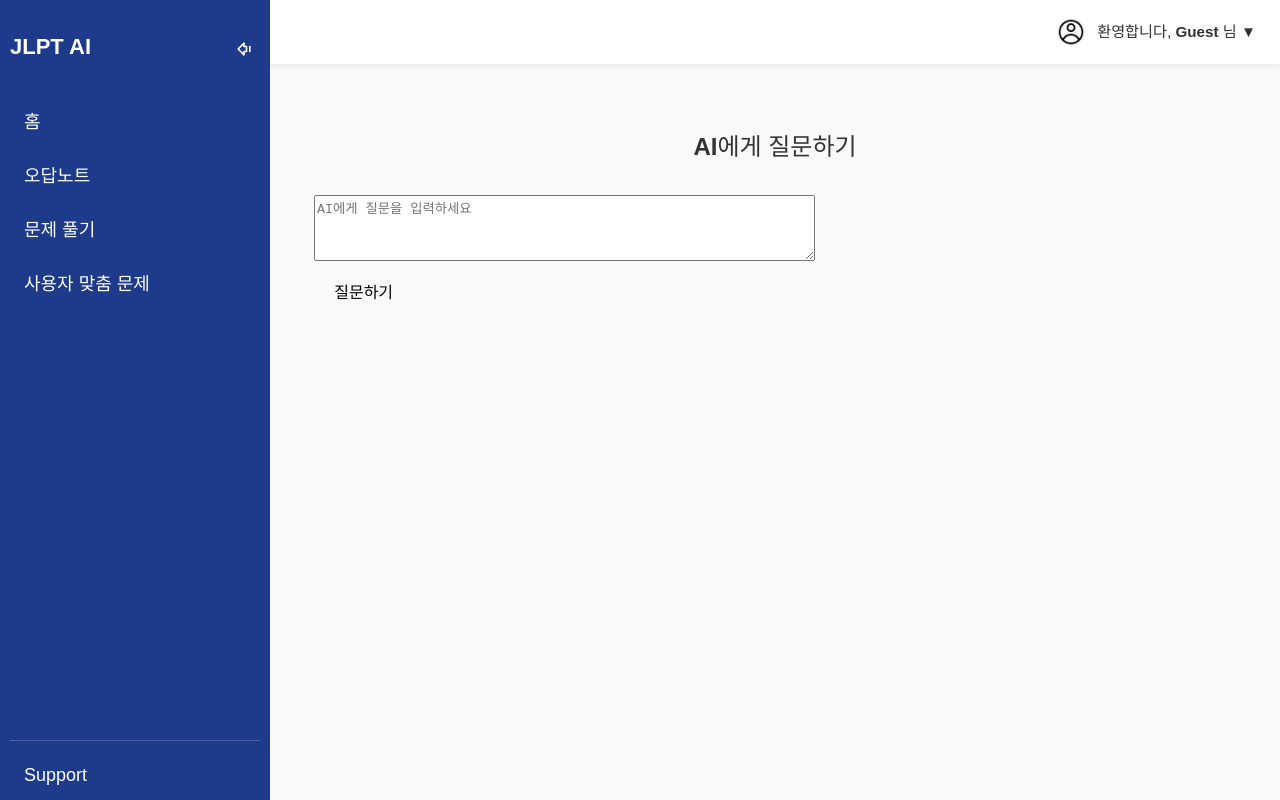
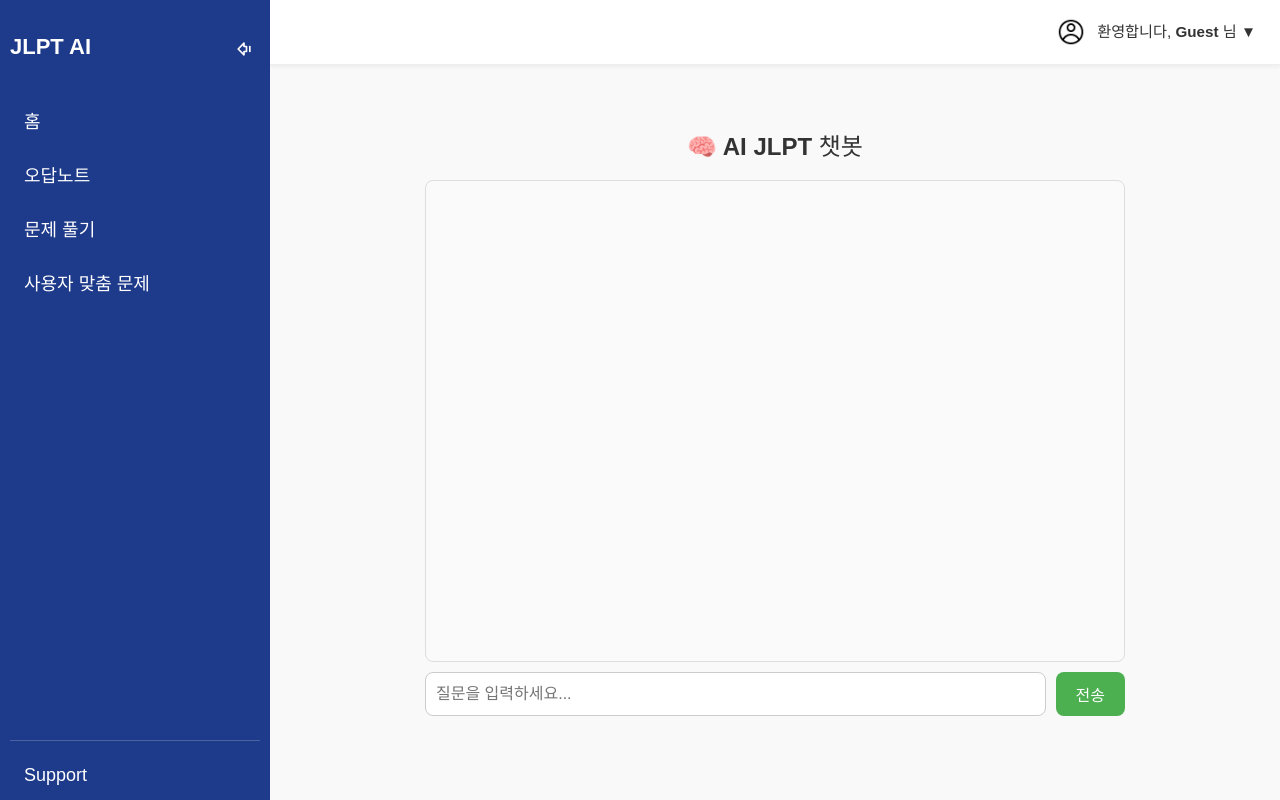
Before and after one commit to sk-prj-genai-question-app/frontend, a React (Vite) app: page /custom in a window 1280 px wide. Built offline with nearby package versions, Linux system fonts and the light colour scheme; sample sign-in values are in the browser's storage.

Commit message:
사용자 설정 챗봇 활성화

```diff
--- a/src/pages/custom/CustomPage.css
+++ b/src/pages/custom/CustomPage.css
@@ -2,58 +2,108 @@
   max-width: 700px;
   margin: 0 auto;
   padding: 20px;
+  font-family: "Arial", sans-serif;
+}
+
+.title {
+  text-align: center;
+  margin-bottom: 15px;
 }
 
 .chat-box {
-  border: 1px solid #ccc;
-  padding: 12px;
-  height: 500px;
+  height: 450px; /* 세로 크기 줄임 */
   overflow-y: auto;
-  background: #f9f9f9;
+  border: 1px solid #ddd;
+  border-radius: 8px;
+  padding: 15px;
+  margin-bottom: 10px;
+  background-color: #fafafa;
 }
 
-.chat-message {
-  margin: 10px 0;
+.chat-bubble {
+  padding: 10px;
+  margin: 8px 0;
+  border-radius: 8px;
+  max-width: 90%;
+  word-wrap: break-word;
 }
 
-.chat-message.user .text {
+.chat-bubble.user {
+  background-color: #dcf8c6;
+  align-self: flex-end;
   text-align: right;
-  background: #e0f0ff;
+}
+
+.chat-bubble.ai {
+  background-color: #f1f0f0;
+  align-self: flex-start;
+  text-align: left;
+}
+
+.question-form {
+  display: flex;
+  gap: 10px;
+}
+
+.question-form input {
+  flex: 1;
   padding: 10px;
   border-radius: 8px;
-  display: inline-block;
-  max-width: 80%;
+  border: 1px solid #ccc;
 }
 
-.chat-message.bot .text {
-  text-align: left;
-  background: #eee;
-  padding: 10px;
+.question-form button {
+  padding: 10px 20px;
+  background-color: #4caf50;
+  color: white;
+  border: none;
   border-radius: 8px;
-  display: inline-block;
-  max-width: 80%;
-}
-
-.options {
-  margin-top: 10px;
-}
-
-.options button {
-  margin: 5px;
-  padding: 8px 12px;
-  background-color: #eff6ff;
-  border: 1px solid #93c5fd;
-  border-radius: 4px;
   cursor: pointer;
 }
 
-.chat-input {
-  display: flex;
-  justify-content: center;
-  margin-top: 16px;
+.problem-block {
+  margin-top: 5px;
 }
 
-.chat-input button {
-  padding: 12px 20px;
-  font-size: 16px;
+.problem-title {
+  font-weight: bold;
+  margin-bottom: 5px;
 }
+
+.choice-list {
+  list-style: none;
+  padding: 0;
+}
+
+.choice-button {
+  padding: 10px;
+  margin-bottom: 5px;
+  width: 100%;
+  text-align: left;
+  border: 1px solid #ccc;
+  border-radius: 8px;
+  background-color: #f4f4f4;
+  cursor: pointer;
+  transition: background-color 0.3s;
+}
+
+.choice-button:hover {
+  background-color: #eaeaea;
+}
+
+.choice-button.correct {
+  background-color: #d4f4d4;
+  border-color: #4caf50;
+}
+
+.choice-button.incorrect {
+  background-color: #f8d7da;
+  border-color: #dc3545;
+}
+
+.answer-section {
+  margin-top: 10px;
+  padding: 10px;
+  border-left: 4px solid #4caf50;
+  background-color: #f9f9f9;
+}
--- a/src/pages/custom/CustomPage.jsx
+++ b/src/pages/custom/CustomPage.jsx
@@ -1,84 +1,142 @@
-import React, { useState } from 'react';
-import axios from 'axios';
+import React, { useState } from "react";
+import axios from "axios";
+import "./CustomPage.css"; // CSS 별도 관리
 
 const CustomPage = () => {
-  const [question, setQuestion] = useState('');
-  const [responseData, setResponseData] = useState(null);
-  const [error, setError] = useState('');
-  const [loading, setLoading] = useState(false);
+  const [question, setQuestion] = useState("");
+  const [chatHistory, setChatHistory] = useState([]);
+  const [isLoading, setIsLoading] = useState(false);
+  const [selectedAnswer, setSelectedAnswer] = useState(null);
+  const [showAnswer, setShowAnswer] = useState(false);
 
   const handleSubmit = async (e) => {
     e.preventDefault();
-    setLoading(true);
-    setError('');
-    setResponseData(null);
+    if (!question.trim()) return;
+
+    const userMessage = { type: "user", text: question };
+    setChatHistory((prev) => [...prev, userMessage]);
+    setIsLoading(true);
+    setSelectedAnswer(null);
+    setShowAnswer(false);
 
     try {
-      const response = await axios.post('http://localhost:8000/chatbot', {
-        userId: 'demo_user',
-        question: question,
+      const response = await axios.post("http://localhost:8000/chatbot", {
+        userId: "demo_user",
+        question,
       });
 
-      setResponseData(response.data);
+      const data = response.data;
+
+      if (data.is_problem) {
+        setChatHistory((prev) => [
+          ...prev,
+          {
+            type: "ai",
+            isProblem: true,
+            problem: data,
+          },
+        ]);
+      } else {
+        setChatHistory((prev) => [
+          ...prev,
+          {
+            type: "ai",
+            isProblem: false,
+            answer: data.answer,
+          },
+        ]);
+      }
     } catch (err) {
-      console.error('질문 처리 오류:', err);
-      setError('질문 처리 중 오류가 발생했습니다.');
+      console.error("질문 처리 오류: ", err);
+      setChatHistory((prev) => [
+        ...prev,
+        {
+          type: "ai",
+          isProblem: false,
+          answer: "⚠ 질문을 처리하는 중 오류가 발생했습니다.",
+        },
+      ]);
     } finally {
-      setLoading(false);
+      setIsLoading(false);
+      setQuestion("");
     }
   };
 
+  const handleChoiceSelect = (number) => {
+    setSelectedAnswer(number);
+    setShowAnswer(true);
+  };
+
   return (
-    <div style={{ padding: '20px' }}>
-      <h2>AI에게 질문하기</h2>
-      <form onSubmit={handleSubmit}>
-        <textarea
-          rows={4}
-          cols={60}
+    <div className="custom-page">
+      <h2 className="title">🧠 AI JLPT 챗봇</h2>
+      <div className="chat-box">
+        {chatHistory.map((chat, index) => (
+          <div
+            key={index}
+            className={`chat-bubble ${chat.type === "user" ? "user" : "ai"}`}
+          >
+            {chat.type === "user" ? (
+              <p>{chat.text}</p>
+            ) : chat.isProblem ? (
+              <div className="problem-block">
+                <div className="problem-title">
+                  {chat.problem.problem_title_parent}
+                </div>
+                {chat.problem.problem_content && (
+                  <div className="problem-content">
+                    {chat.problem.problem_content}
+                  </div>
+                )}
+                <ul className="choice-list">
+                  {chat.problem.choices.map((choice) => (
+                    <li key={choice.number}>
+                      <button
+                        className={`choice-button ${
+                          showAnswer && selectedAnswer === choice.number
+                            ? choice.number === chat.problem.answer_number
+                              ? "correct"
+                              : "incorrect"
+                            : ""
+                        }`}
+                        onClick={() => handleChoiceSelect(choice.number)}
+                        disabled={showAnswer}
+                      >
+                        {choice.number}. {choice.content}
+                      </button>
+                    </li>
+                  ))}
+                </ul>
+                {showAnswer && (
+                  <div className="answer-section">
+                    <strong>
+                      {selectedAnswer === chat.problem.answer_number
+                        ? "✅ 정답입니다!"
+                        : "❌ 오답입니다."}
+                    </strong>
+                    <p className="explanation">{chat.problem.explanation}</p>
+                  </div>
+                )}
+              </div>
+            ) : (
+              <p>{chat.answer}</p>
+            )}
+          </div>
+        ))}
+        {isLoading && <div className="chat-bubble ai">⏳ AI 응답 중...</div>}
+      </div>
+
+      <form onSubmit={handleSubmit} className="question-form">
+        <input
+          type="text"
+          placeholder="질문을 입력하세요..."
           value={question}
           onChange={(e) => setQuestion(e.target.value)}
-          placeholder="AI에게 질문을 입력하세요"
-          required
         />
-        <br />
-        <button type="submit" disabled={loading}>
-          {loading ? '질문 처리 중...' : '질문하기'}
+        <button type="submit" disabled={isLoading}>
+          전송
         </button>
       </form>
-
-      {/* 오류 출력 */}
-      {error && <p style={{ color: 'red' }}>{error}</p>}
-
-      {/* 응답 출력 */}
-      {responseData && (
-        <div style={{ marginTop: '20px' }}>
-          {responseData.is_problem ? (
-            <>
-              <h3>📘 문제 생성 결과</h3>
-              <p><strong>레벨:</strong> {responseData.level}</p>
-              <p><strong>유형:</strong> {responseData.problem_type}</p>
-              <p><strong>문제 제목:</strong> {responseData.problem_title_parent}</p>
-              <p><strong>소제목:</strong> {responseData.problem_title_child}</p>
-              <p><strong>본문:</strong> {responseData.problem_content}</p>
-              <ol>
-                {responseData.choices.map((choice) => (
-                  <li key={choice.number}>{choice.content}</li>
-                ))}
-              </ol>
-              <p><strong>정답 번호:</strong> {responseData.answer_number}</p>
-              <p><strong>해설:</strong> {responseData.explanation}</p>
-            </>
-          ) : (
-            <>
-              <h3>💬 일반 질문 응답</h3>
-              <p>{responseData.answer}</p>
-              {responseData.warning && (
-                <p style={{ color: 'orange' }}>⚠ {responseData.warning}</p>
-              )}
-            </>
-          )}
-        </div>
-      )}
     </div>
   );
 };
```
